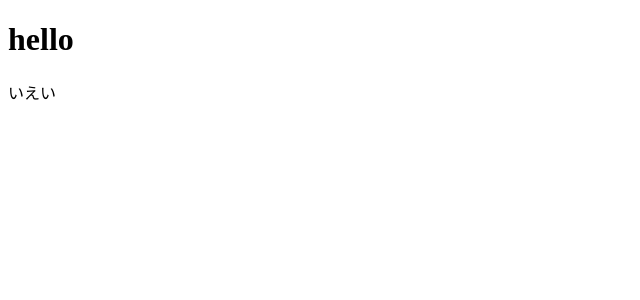
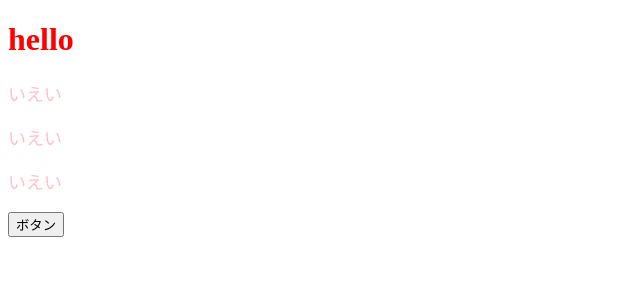
Before and after one commit to sunakan/react-todo, a React (Create React App) app: page / in a window 1280 px wide. Shown: the top 300 px of the page, without its empty margins (0-640 px from the left). Built offline with nearby package versions, Linux system fonts and the light colour scheme.

Commit message:
simple component

```diff
--- a/src/App.jsx
+++ b/src/App.jsx
@@ -1,10 +1,17 @@
 import React from 'react';
+import ColofulMessage from './components/ColorfulMessage';
 
 const App = () => {
+    const onClickButton = () => {
+        console.log("HelloWorld");
+    };
     return (
         <>
-            <h1>hello</h1>
-            <p>いえい</p>
+            <h1 style={{ color: 'red'}}>hello</h1>
+            <ColofulMessage />
+            <ColofulMessage />
+            <ColofulMessage />
+            <button onClick={onClickButton}>ボタン</button>
         </>
     );
 };
--- /dev/null
+++ b/src/components/ColorfulMessage.jsx
@@ -0,0 +1,13 @@
+import React from 'react';
+
+const ColorfulMessage = () => {
+    const contentStyle = {
+        color: 'pink',
+        fontSize: '18px',
+    };
+    return (
+        <p style={contentStyle}>いえい</p>
+    );
+};
+
+export default ColorfulMessage;
```
